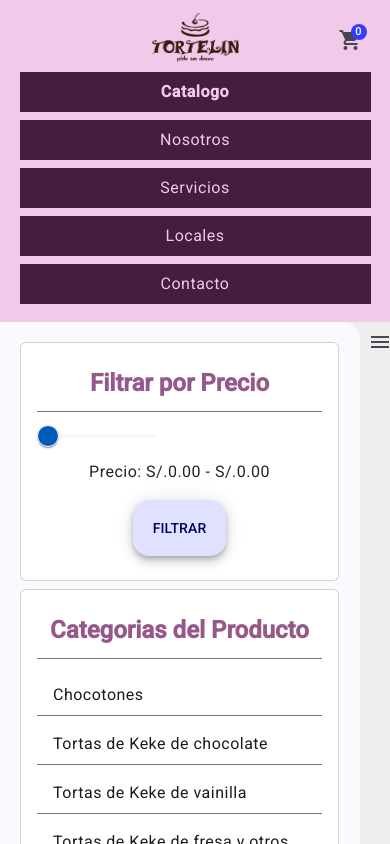
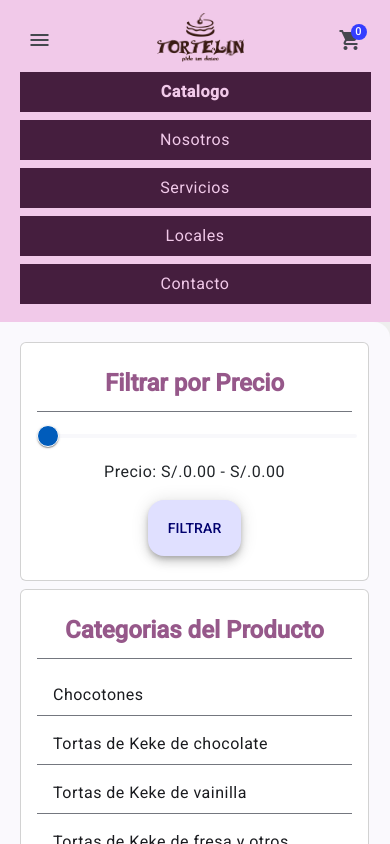
Before and after one commit to ribuhub25/landingPageTortelin, an Angular app: page /catalogo in a window 390 px wide. Shown: the top 844 px of the page. Built offline with nearby package versions, Linux system fonts and the light colour scheme.

Commit message:
Se hizo el diseño responsive para los siguientes componentes, listo para usar aunque falta mejorar la UX/UI....

```diff
--- a/src/app/Components/nav-bar/nav-bar.component.html
+++ b/src/app/Components/nav-bar/nav-bar.component.html
@@ -1,6 +1,15 @@
 <nav class="navbar navbar-light">
   <div class="container-fluid">
     <div class="container-header">
+      <span class="btn-head">
+        <button
+          mat-icon-button
+          class="favorite-icon"
+          (click)="drawer2.toggle()"
+        >
+          <mat-icon matBadgeColor="accent" aria-hidden="false">menu</mat-icon>
+        </button>
+      </span>
       <a class="navbar-brand" routerLink="/">
         <img
           src="asset/logo.png"
--- a/src/app/Components/nav-bar/nav-bar.component.scss
+++ b/src/app/Components/nav-bar/nav-bar.component.scss
@@ -14,6 +14,9 @@ nav{
 .cart_head{
   display: none;
 }
+.btn-head{
+  display: none;
+}
 
 @media screen and (max-width:800px) {
   .container-fluid{
@@ -27,13 +30,18 @@ nav{
         padding-bottom: 10px;
         margin-left: auto;
         margin-right: auto;
-        padding-left: 40px;
+        padding-left: 10px;
         img{
           width: 87px;
           height: 49px;
         }
       }
       .cart_head{
+        display: block;
+        margin-top: auto;
+        margin-bottom: auto;
+      }
+      .btn-head{
         display: block;
         margin-top: auto;
         margin-bottom: auto;
--- a/src/app/Pages/catalogo/catalogo.component.scss
+++ b/src/app/Pages/catalogo/catalogo.component.scss
@@ -12,3 +12,15 @@ a{
 .categories-container{
   padding: 20px;
 }
+
+@media screen and (max-width:800px) {
+  .example-container{
+    width: 100vw;
+    .categories-container{
+      width: 100vw;
+    }
+    .hijo-sidenav{
+      width: 100vw;
+    }
+  }
+}
--- a/src/app/content/categories/categories.component.html
+++ b/src/app/content/categories/categories.component.html
@@ -13,15 +13,12 @@
       [categorySelected]="categorySelected"
     ></app-list-categories>
   </mat-drawer>
-  <mat-drawer #drawer class="hijo-sidenav" mode="side" position="end">
-    <app-list-tortas-cart
-      [tortasSeleccionados]="tortasCarrito"
-    ></app-list-tortas-cart>
+  <mat-drawer #drawer class="mat-drawer hijo-sidenav" mode="side" position="end">
+    <app-list-tortas-cart [tortasSeleccionados]="tortasCarrito"/>
   </mat-drawer>
-
     <mat-drawer-content>
-      <div class="d-flex justify-content-start gap-2">
-        <div>
+      <div class="drawer-content">
+        <div class="btn-desplegable">
           <button
             mat-icon-button
             class="favorite-icon"
@@ -30,7 +27,7 @@
             <mat-icon matBadgeColor="accent" aria-hidden="false">menu</mat-icon>
           </button>
         </div>
-        <div class="pt-2">
+        <div class="breadcrumb pt-2">
           <app-breadcrumb [category]="categoryBreadCrumb"></app-breadcrumb>
         </div>
       </div>
@@ -56,7 +53,6 @@
         <mat-spinner class="mx-auto h-75"></mat-spinner>
       }
     </mat-drawer-content>
-
 </mat-drawer-container>
 
 <router-outlet></router-outlet>
--- a/src/app/content/categories/categories.component.scss
+++ b/src/app/content/categories/categories.component.scss
@@ -18,3 +18,26 @@ nav{
   width: calc(100% - 15em);
   margin: 0 auto 0 auto;
 }
+
+@media screen and (max-width:800px) {
+  .example-container{
+    width: 100vw;
+    .categories-container{
+      width: 100vw;
+    }
+    .hijo-sidenav{
+      width: 100vw;
+    }
+    .drawer-content{
+      display: flex;
+      justify-content: start;
+      gap: 1em;
+    }
+    .btn-desplegable{
+      display: none;
+    }
+    .breadcrumb{
+      display: none;
+    }
+  }
+}
--- a/src/app/content/common/filter-price/filter-price.component.html
+++ b/src/app/content/common/filter-price/filter-price.component.html
@@ -1,4 +1,4 @@
-<mat-slider [min]="priceMin" [max]="priceMax">
+<mat-slider [min]="priceMin" [max]="priceMax" class="slider">
   <input [(value)]="priceVarMin" matSliderStartThumb>
   <input [(value)]="priceVarMax" matSliderEndThumb>
 </mat-slider>
--- a/src/app/content/common/filter-price/filter-price.component.scss
+++ b/src/app/content/common/filter-price/filter-price.component.scss
@@ -2,3 +2,10 @@
 mat-slider {
   width: 17vw;
 }
+
+
+@media screen and (max-width:800px) {
+  .slider{
+    width: 80vw;
+  }
+}
--- a/src/app/content/common/list-tortas-cart/list-tortas-cart.component.scss
+++ b/src/app/content/common/list-tortas-cart/list-tortas-cart.component.scss
@@ -22,6 +22,5 @@
         font-size: medium;
       }
     }
-
   }
 }
--- a/src/app/content/torta-detail/torta-detail.component.html
+++ b/src/app/content/torta-detail/torta-detail.component.html
@@ -9,7 +9,7 @@
   </mat-drawer>
   <mat-drawer-content>
     <div class="d-flex justify-content-start gap-2">
-      <div>
+      <div class="btn-desplegable">
         <button
           mat-icon-button
           class="favorite-icon"
@@ -20,27 +20,27 @@
           >
         </button>
       </div>
-      <div class="pt-2"><app-breadcrumb
+      <div class="pt-2 breadcrumb"><app-breadcrumb
       [category]="categoryBreadCrumb"
       [torta]="tortaBreadCrumb"
       [categoryId]="categoryId!"
     ></app-breadcrumb></div>
     </div>
-    <div class="row justify-content-center">
+    <div class="container-detail-torta row">
       <div class="col-11 justify-content-center">
         @if(tortaDetail != null){
           <h5>{{ tortaDetail.name }}</h5>
           <p>{{ tortaDetail.description }}</p>
         }
       </div>
-      <div class="col-8">
+      <div class="col-8 img-torta">
         <img
           src="{{ tortaDetail?.img }}"
           alt="image{{ tortaDetail?.id }}"
           width="80%"
         />
       </div>
-      <div class="col-3">
+      <div class="col-3 porciones">
         <div class="d-flex flex-column">
           <div>
             <table mat-table [dataSource]="dataSource" class="mat-elevation-z8">
--- a/src/app/content/torta-detail/torta-detail.component.scss
+++ b/src/app/content/torta-detail/torta-detail.component.scss
@@ -12,3 +12,41 @@
 nav{
   background-color: yellow;
 }
+.container-detail-torta{
+  justify-content: center;
+}
+
+@media screen and (max-width:800px) {
+  .example-container{
+    width: 100vw;
+    .categories-container{
+      width: 100vw;
+    }
+    .hijo-sidenav{
+      width: 100vw;
+    }
+    .drawer-content{
+      display: flex;
+      justify-content: start;
+      gap: 1em;
+    }
+    .btn-desplegable{
+      display: none;
+    }
+    .breadcrumb{
+      display: none;
+    }
+    .container-detail-torta{
+      text-align: center;
+      justify-content: center;
+      .img-torta{
+        width: 100vw;
+      }
+      .porciones{
+        width: 81vw;
+      }
+    }
+
+  }
+
+}
```
